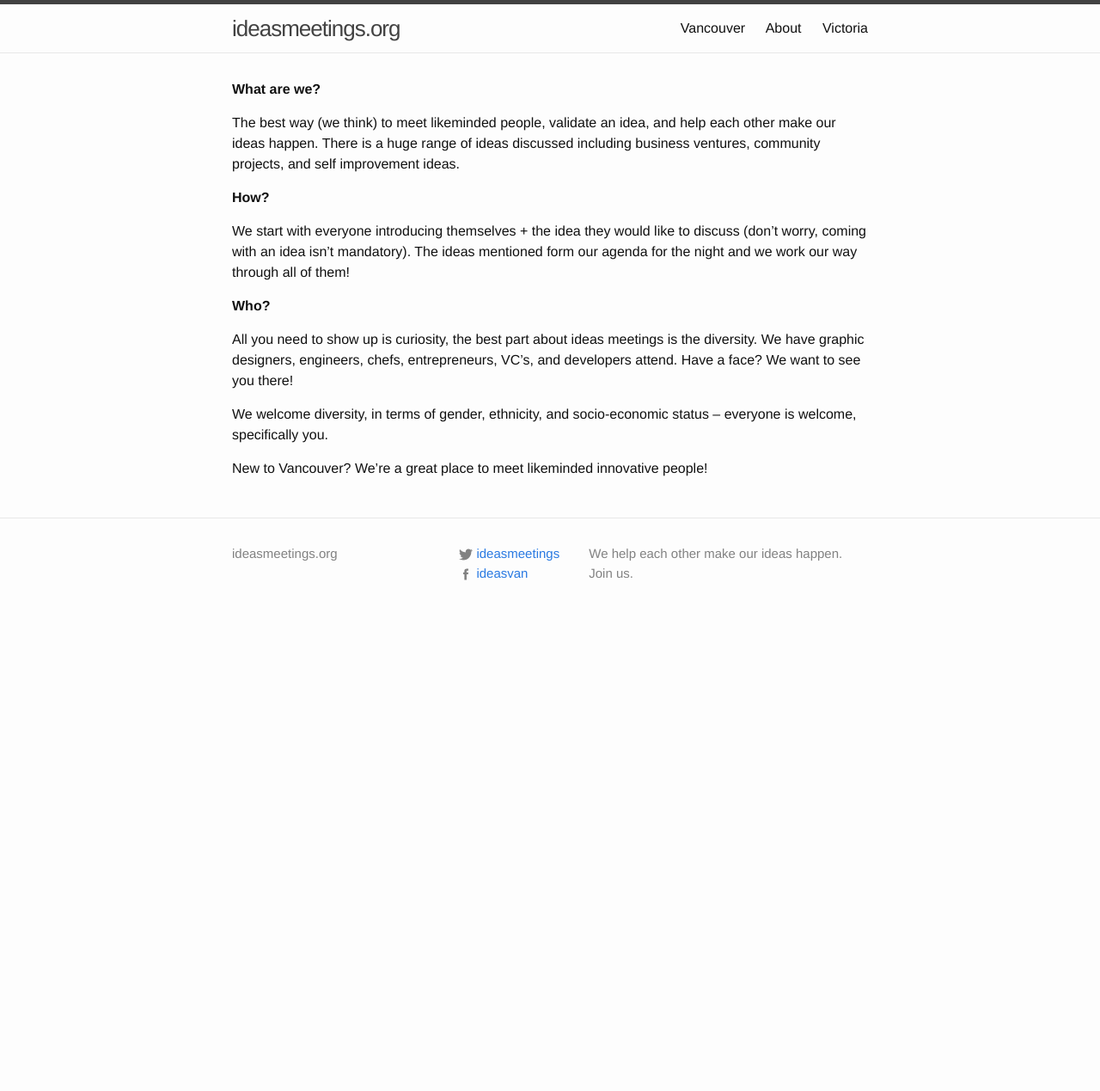
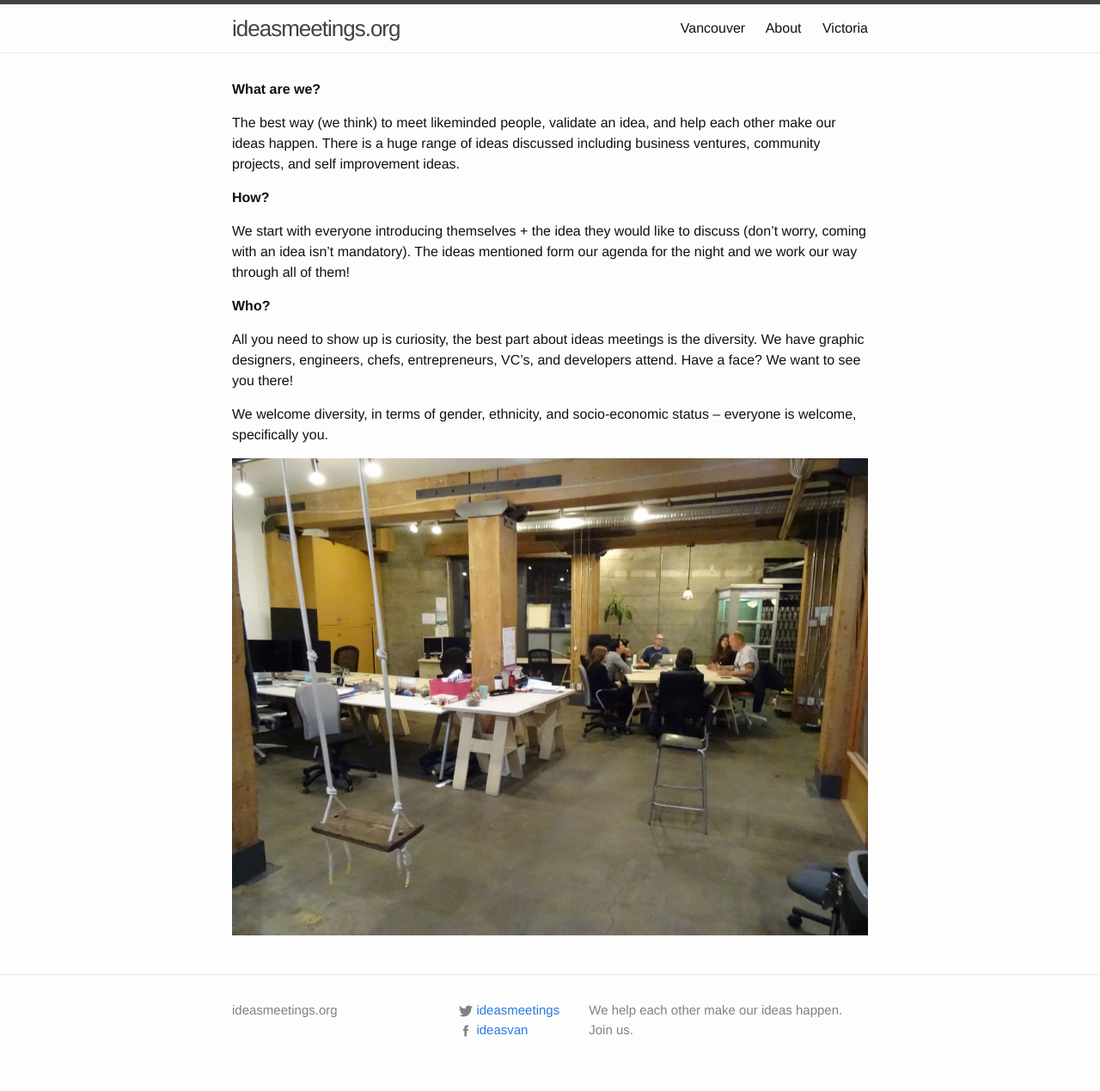
Before and after one commit to improvethings/improvethings.github.io, a Jekyll site: the page built from index.md, in a window 1280 px wide. Shown: the whole page at 86% size. Built offline with Jekyll 4.4.1, drawn with Linux system fonts in a browser that asks for light colours; before the commit the page ends 900 px from its top, so only the background shows below that.

Commit message:
added image, copy edit

```diff
--- a/_posts/2016-02-28-feb-28-2016-vancouver.html
+++ b/_posts/2016-02-28-feb-28-2016-vancouver.html
@@ -2,7 +2,7 @@
 layout: post
 status: publish
 published: true
-title: Feb 28, 2016 - Vancouver
+title: Feb 28, 2016
 author:
   display_name: cqwww
   login: cqwww
--- a/index.md
+++ b/index.md
@@ -17,4 +17,4 @@ All you need to show up is curiosity, the best part about ideas meetings is the
 
 We welcome diversity, in terms of gender, ethnicity, and socio-economic status -- everyone is welcome, specifically you.
 
-New to Vancouver? We're a great place to meet likeminded innovative people!
+![ideas meeting](images/teammeetup.jpg)
--- a/vancouver/index.html
+++ b/vancouver/index.html
@@ -21,8 +21,9 @@ comments: []
 <p>The Vancouver Chapter usually meets from 7-10pm on Mondays at <a href="http://creativecoworkers.com/">Creative Coworkers</a>.</p>
 <p>We also have a <a href="https://www.facebook.com/ideasvan">Facebook Page</a> and often post our events also in the <a href="http://www.meetup.com/Vancouver-Tech-Co-Founders/">Vancouver Pixel Crafters Meetup Group</a>.</p>
 <p>You don't have to have an idea to join us. We're a social group who tries to help each other make our ideas happen. You can be any age, ethnicity, and identify as any gender, you just have to be willing to contribute constructively.</p>
+<p> New to Vancouver? We'e a great place to meet fellow creative and innovative folks. Our meetings average 10-15 people, however we've had some meetings be over 30. </p>
 
-<p> When you're at the next meeting, be sure to ask to be added to the members Slack/chat group </p>
+<p> When you're at the next meeting, be sure to ask to be added to the members Slack/chat group. </p>
 
 <h4>Projects:</h4>
 <ul>
```
Also changed, not shown: images/teammeetup.jpg (added).
